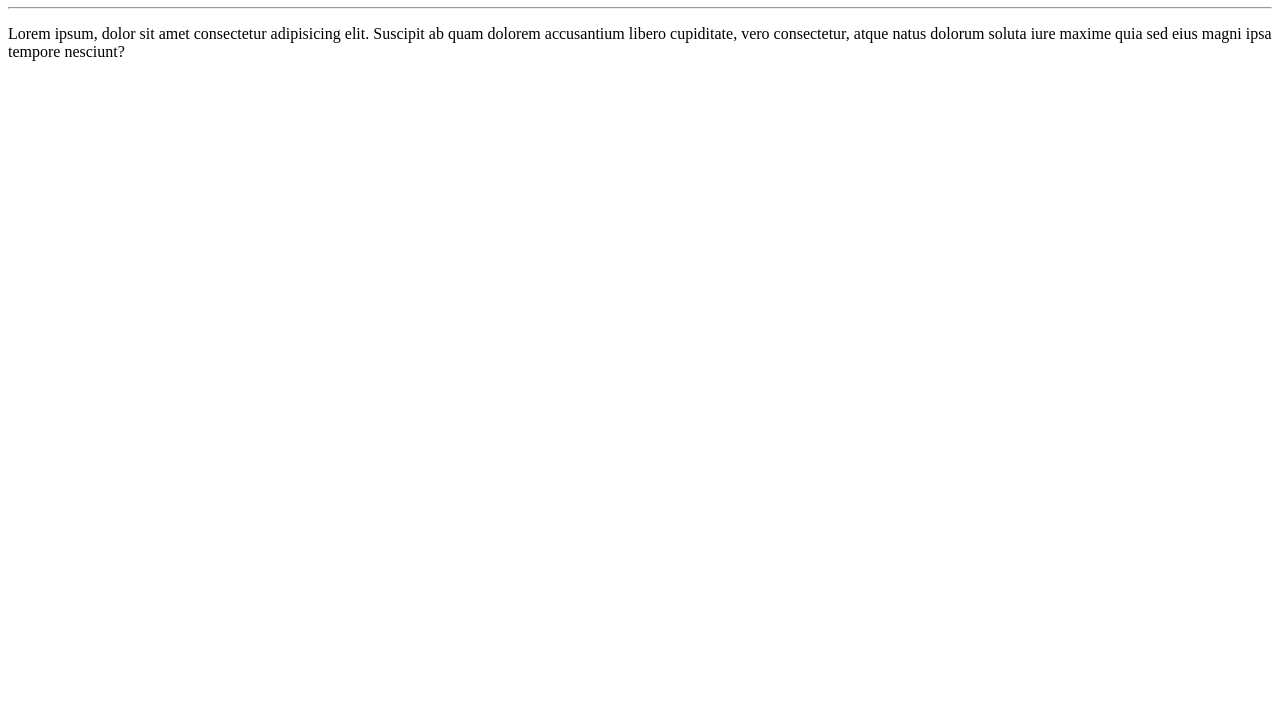
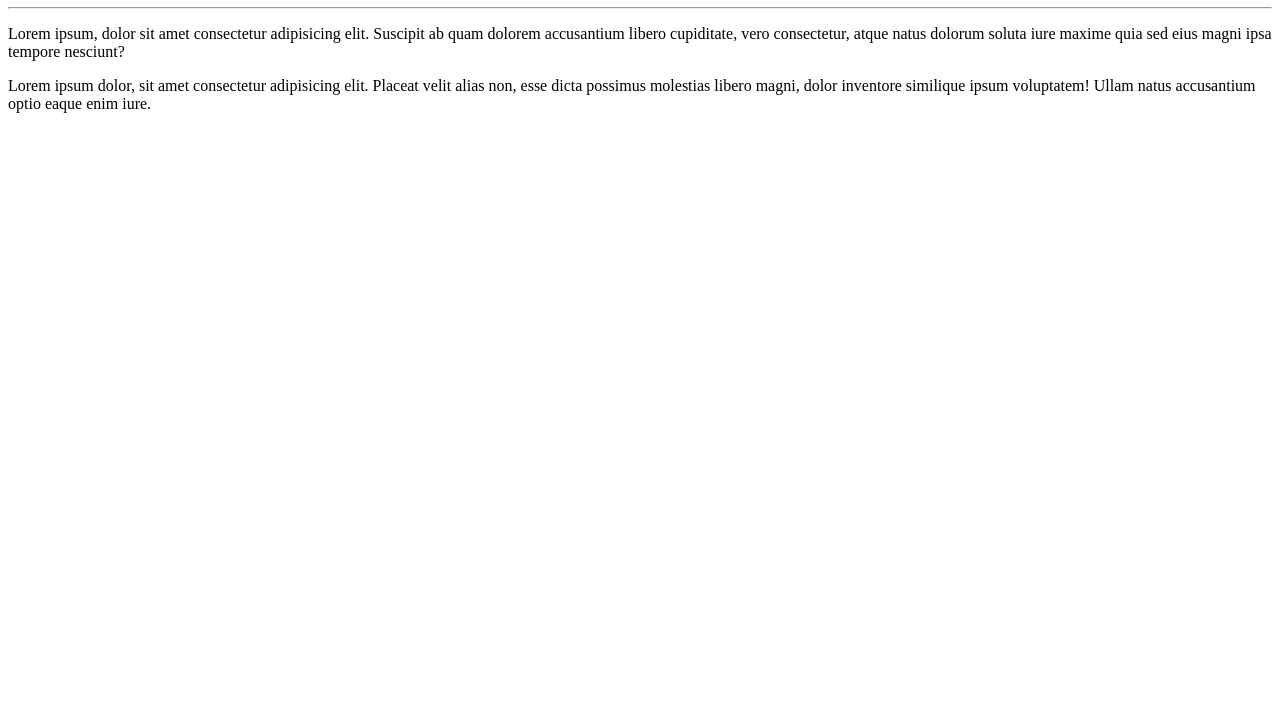
Before and after one commit to KarlaNunes/Ola-Mundo, a plain HTML site: page site-exemplo/index.html in a window 1280 px wide. Shown: the part 73-800 px from the top of the page. Drawn offline with Linux system fonts and the light colour scheme.

Commit message:
Adicionei um parágrafo

```diff
--- a/site-exemplo/index.html
+++ b/site-exemplo/index.html
@@ -12,6 +12,8 @@
     <hr>
     <p>Lorem ipsum, dolor sit amet consectetur adipisicing elit. Suscipit ab quam dolorem accusantium libero cupiditate,
         vero consectetur, atque natus dolorum soluta iure maxime quia sed eius magni ipsa tempore nesciunt?</p>
+
+    <p>Lorem ipsum dolor, sit amet consectetur adipisicing elit. Placeat velit alias non, esse dicta possimus molestias libero magni, dolor inventore similique ipsum voluptatem! Ullam natus accusantium optio eaque enim iure.</p>
 </body>
 
 </html>
```
